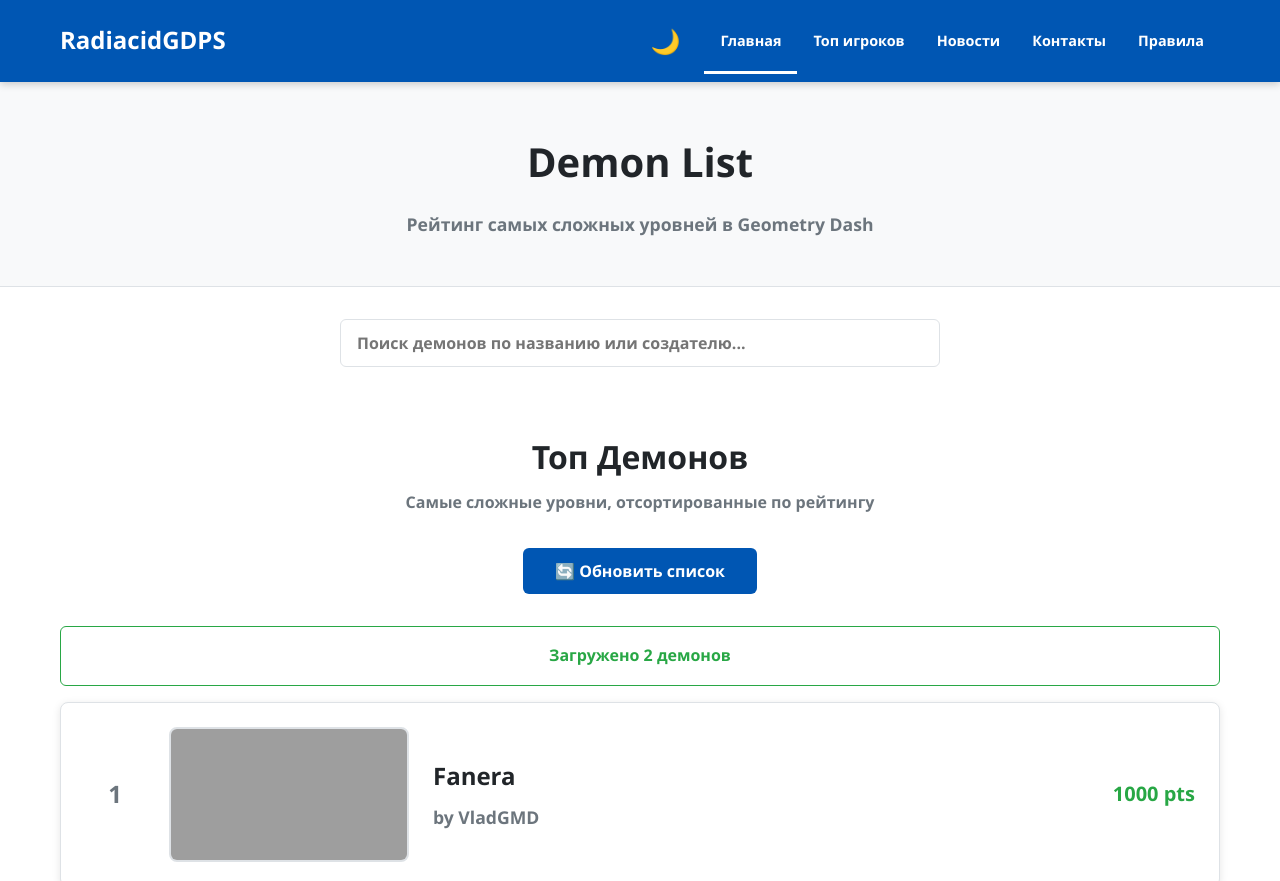
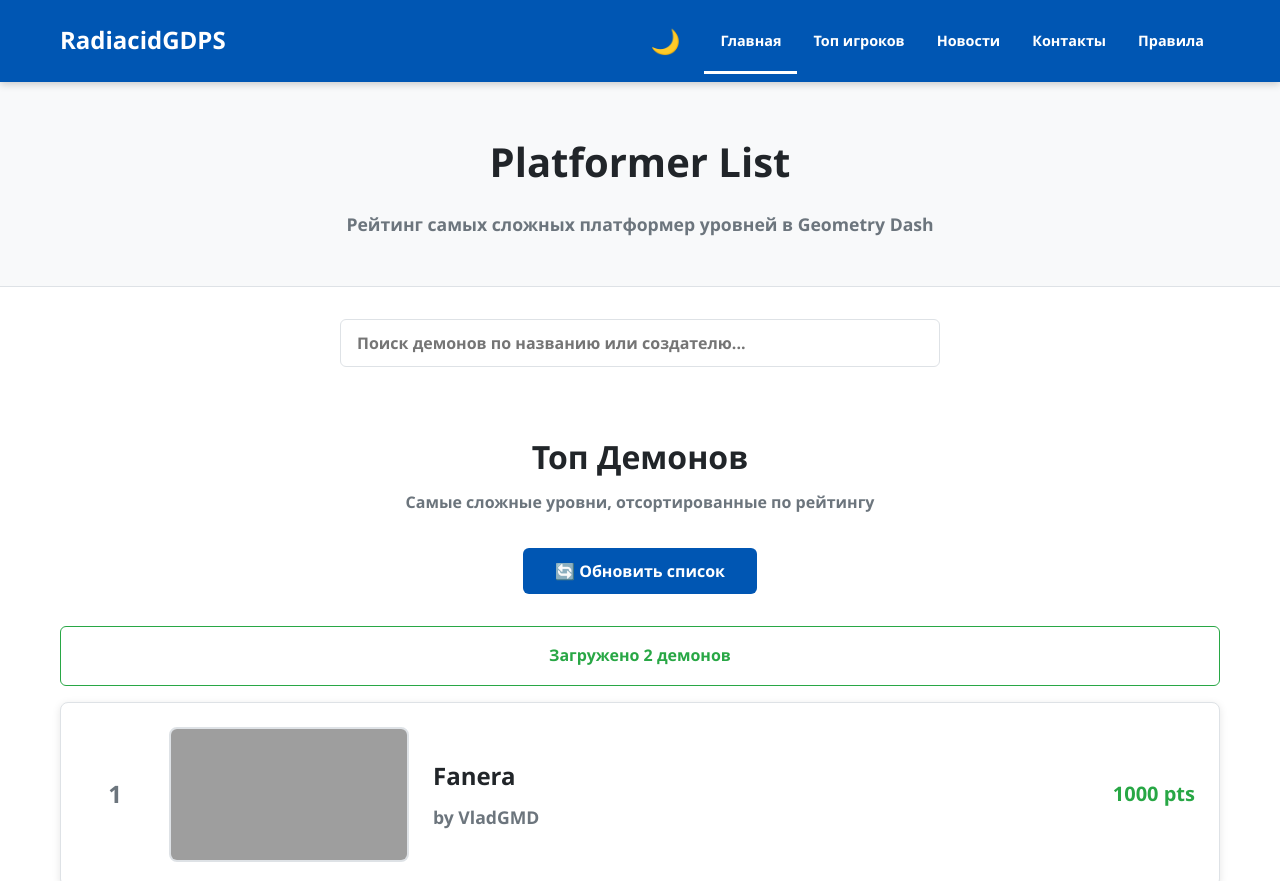
Before and after one commit to maynnank-cmyk/RadiacidGDPSPlatformerlist, a website: page index.html in a window 1280 px wide. Shown: the top 881 px of the page. Drawn offline with Linux system fonts and the light colour scheme; grey boxes are pictures that could not be loaded.

Commit message:
Update index.html

```diff
--- a/index.html
+++ b/index.html
@@ -573,8 +573,8 @@
 
     <section class="hero">
         <div class="container">
-            <h1>Demon List</h1>
-            <p>Рейтинг самых сложных уровней в Geometry Dash</p>
+            <h1>Platformer List</h1>
+            <p>Рейтинг самых сложных платформер уровней в Geometry Dash</p>
         </div>
     </section>
 
```
